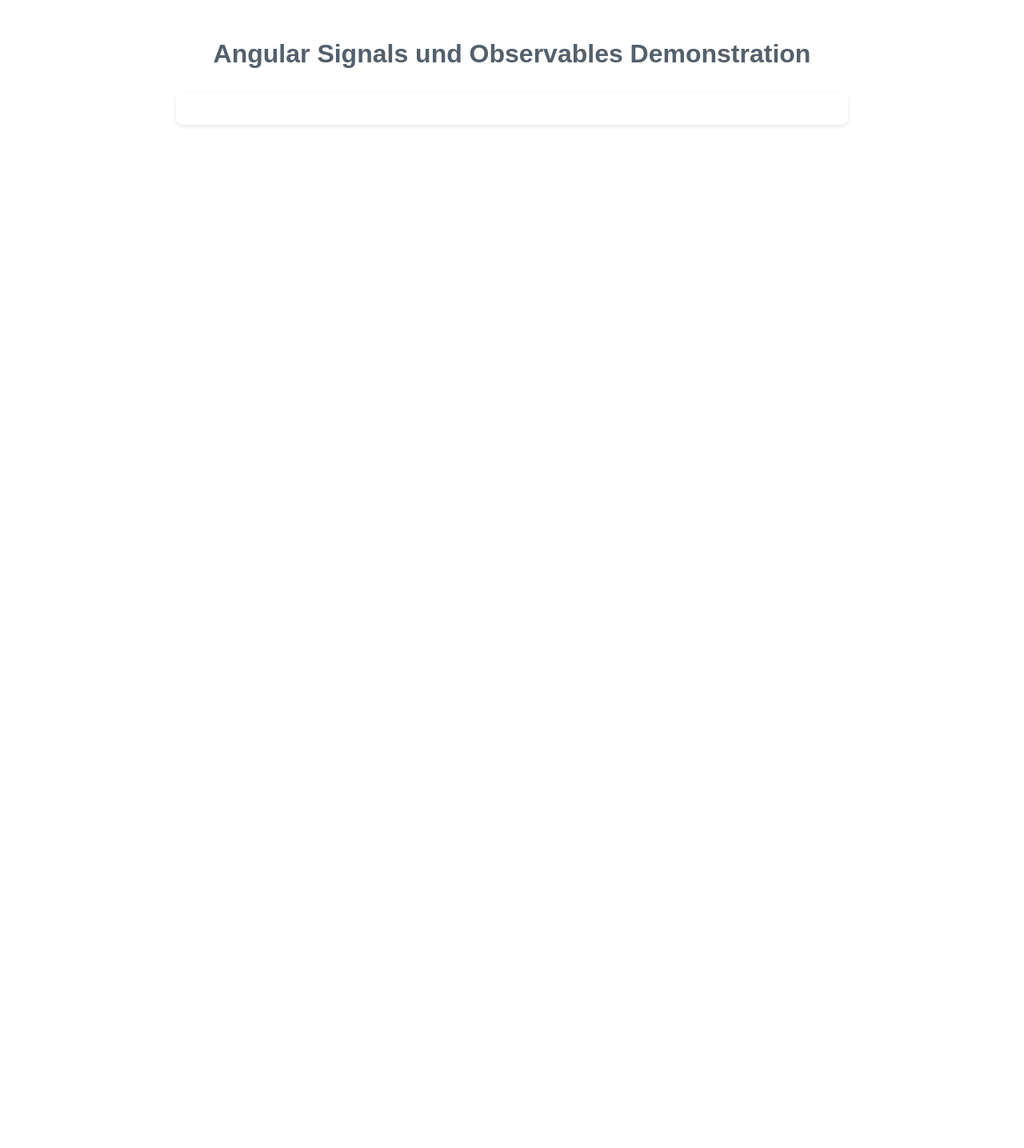
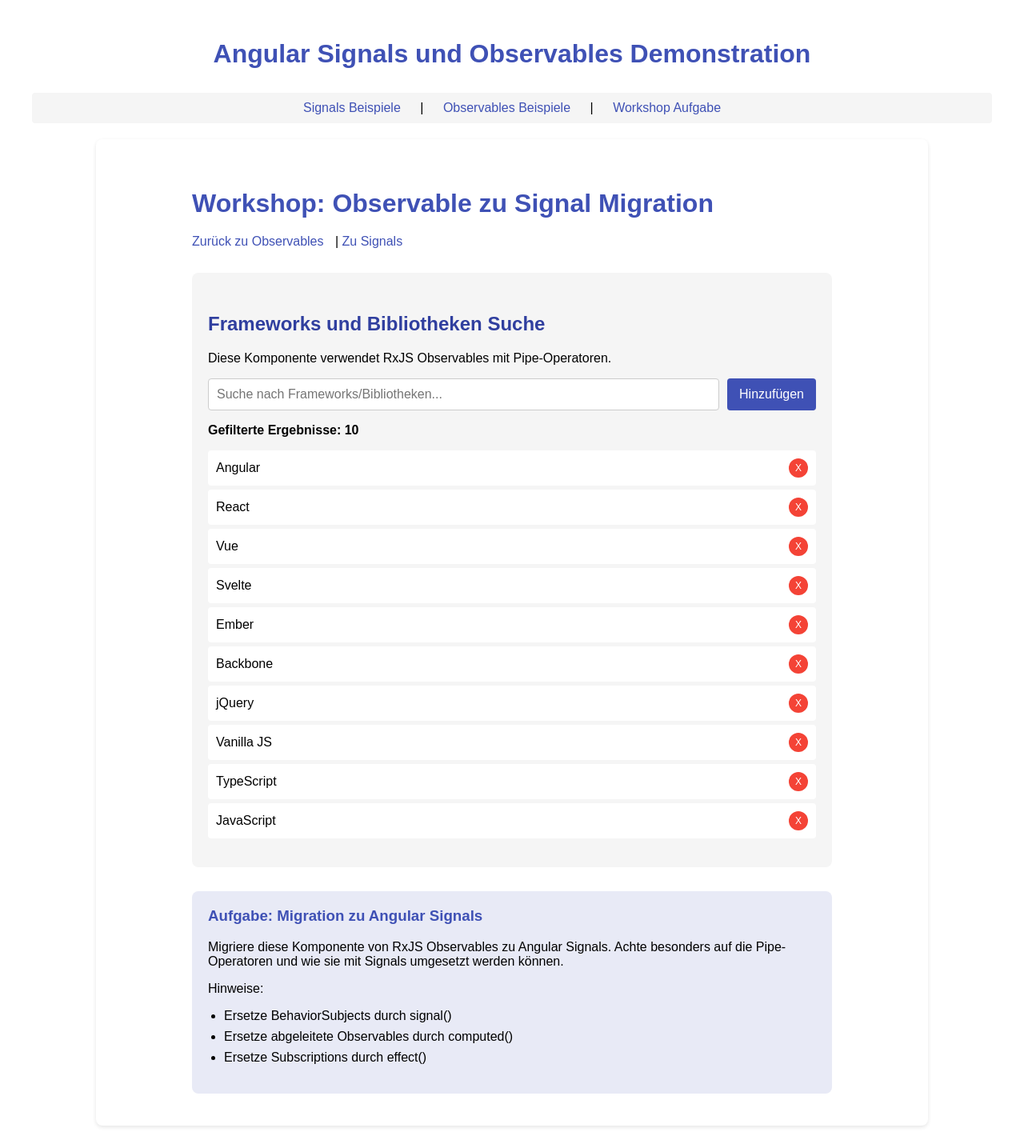
Before and after one commit to AlexanderGrigat/workshop_s-n-summit-0725, an Angular app in the folder signals-demonstration/: page /workshop in a window 1280 px wide. Before the commit this address led to /. Shown: the whole page at 80% size. Before the commit the page ends 800 px from the top, so only its background shows below. Built offline with nearby package versions, Linux system fonts and the light colour scheme.

Commit message:
Aufgabe 2

```diff
--- a/signals-demonstration/src/app/app.component.css
+++ b/signals-demonstration/src/app/app.component.css
@@ -7,16 +7,37 @@
 }
 
 h1 {
-  color: #54606c;
+  color: #3f51b5;
   text-align: center;
   margin-bottom: 30px;
 }
 
 .container {
-  max-width: 800px;
+  max-width: 1000px;
   margin: 0 auto;
   padding: 20px;
   border-radius: 8px;
   box-shadow: 0 2px 5px rgba(0, 0, 0, 0.1);
   background-color: #fff;
 }
+
+.main-nav {
+  margin: 20px 0;
+  padding: 10px;
+  background-color: #f5f5f5;
+  border-radius: 4px;
+  text-align: center;
+}
+
+.main-nav a {
+  color: #3f51b5;
+  text-decoration: none;
+  margin: 0 10px;
+  padding: 5px 10px;
+  border-radius: 4px;
+  transition: background-color 0.3s;
+}
+
+.main-nav a:hover {
+  background-color: #e8eaf6;
+}
--- a/signals-demonstration/src/app/app.component.html
+++ b/signals-demonstration/src/app/app.component.html
@@ -1,4 +1,10 @@
 <h1>{{title}}</h1>
+
+<nav class="main-nav">
+  <a [routerLink]="['/signals']">Signals Beispiele</a> |
+  <a [routerLink]="['/observables']">Observables Beispiele</a> |
+  <a [routerLink]="['/workshop']">Workshop Aufgabe</a>
+</nav>
 
 <div class="container">
   <router-outlet></router-outlet>
--- a/signals-demonstration/src/app/app.component.ts
+++ b/signals-demonstration/src/app/app.component.ts
@@ -1,10 +1,10 @@
 import { Component } from "@angular/core";
-import { RouterOutlet } from "@angular/router";
+import { RouterOutlet, RouterLink } from "@angular/router";
 
 @Component({
   selector: 'app-root',
   standalone: true,
-  imports: [RouterOutlet],
+  imports: [RouterOutlet, RouterLink],
   templateUrl: './app.component.html',
   styleUrl: './app.component.css'
 })
--- a/signals-demonstration/src/app/observable-examples/observable-examples.component.ts
+++ b/signals-demonstration/src/app/observable-examples/observable-examples.component.ts
@@ -55,8 +55,11 @@
   remainingCount$: Observable<number>;
 
   // SECTION 5: Observable Inputs
-  parentData$ = new BehaviorSubject<string>("Daten vom Elternteil (Observable)");
-  userName$ = new BehaviorSubject<string>("");
+  #parentData$ = new BehaviorSubject<string>("Daten vom Elternteil (Observable)");
+  parentData$ = this.#parentData$.asObservable();
+
+  #userName$ = new BehaviorSubject<string>("");
+  userName$ = this.#userName$.asObservable();
 
   constructor() {
     // Set up derived observables
@@ -97,12 +100,6 @@
     ).subscribe(([input1, input2]) => {
       console.log(`[Observable] Inputs changed - input1: ${input1}, input2: ${input2}`);
     });
-  }
-
-  ngOnDestroy(): void {
-    // Clean up subscriptions
-    this.destroy$.next();
-    this.destroy$.complete();
   }
 
   addInput1(): void {
@@ -163,11 +160,13 @@
   }
 
   updateUserName(newName: string): void {
-    this.userName$.next(newName);
+    this.#userName$.next(newName);
   }
 
-  setUserName(event: Event): void {
-    const target = event.target as HTMLInputElement;
-    this.userName$.next(target.value);
+
+  ngOnDestroy(): void {
+    // Clean up subscriptions
+    this.destroy$.next();
+    this.destroy$.complete();
   }
 }
--- /dev/null
+++ b/signals-demonstration/src/app/workshop-task/workshop-task.component.css
@@ -0,0 +1,123 @@
+.container {
+  max-width: 800px;
+  margin: 0 auto;
+  padding: 20px;
+  font-family: Arial, sans-serif;
+}
+
+h1 {
+  color: #3f51b5;
+  margin-bottom: 20px;
+}
+
+h2 {
+  color: #303f9f;
+  margin-top: 30px;
+}
+
+.navigation {
+  margin-bottom: 30px;
+}
+
+.navigation a {
+  color: #3f51b5;
+  text-decoration: none;
+  margin-right: 10px;
+}
+
+.navigation a:hover {
+  text-decoration: underline;
+}
+
+.search-section {
+  background-color: #f5f5f5;
+  padding: 20px;
+  border-radius: 8px;
+  margin-bottom: 30px;
+}
+
+.search-box {
+  display: flex;
+  margin-bottom: 15px;
+}
+
+.search-box input {
+  flex: 1;
+  padding: 10px;
+  border: 1px solid #ccc;
+  border-radius: 4px;
+  font-size: 16px;
+}
+
+.search-box button {
+  margin-left: 10px;
+  padding: 10px 15px;
+  background-color: #3f51b5;
+  color: white;
+  border: none;
+  border-radius: 4px;
+  cursor: pointer;
+  font-size: 16px;
+}
+
+.search-box button:hover {
+  background-color: #303f9f;
+}
+
+.stats {
+  margin-bottom: 15px;
+  font-weight: bold;
+}
+
+.items-list ul {
+  list-style-type: none;
+  padding: 0;
+}
+
+.items-list li {
+  padding: 10px;
+  background-color: white;
+  margin-bottom: 5px;
+  border-radius: 4px;
+  display: flex;
+  justify-content: space-between;
+  align-items: center;
+}
+
+.remove-btn {
+  background-color: #f44336;
+  color: white;
+  border: none;
+  border-radius: 50%;
+  width: 24px;
+  height: 24px;
+  cursor: pointer;
+  display: flex;
+  align-items: center;
+  justify-content: center;
+  font-size: 12px;
+}
+
+.remove-btn:hover {
+  background-color: #d32f2f;
+}
+
+.instructions {
+  background-color: #e8eaf6;
+  padding: 20px;
+  border-radius: 8px;
+  margin-top: 30px;
+}
+
+.instructions h3 {
+  color: #3f51b5;
+  margin-top: 0;
+}
+
+.instructions ul {
+  padding-left: 20px;
+}
+
+.instructions li {
+  margin-bottom: 8px;
+}
--- /dev/null
+++ b/signals-demonstration/src/app/workshop-task/workshop-task.component.html
@@ -0,0 +1,53 @@
+<div class="container">
+  <h1>Workshop: Observable zu Signal Migration</h1>
+
+  <div class="navigation">
+    <a [routerLink]="['/observables']">Zurück zu Observables</a> |
+    <a [routerLink]="['/signals']">Zu Signals</a>
+  </div>
+
+  <div class="search-section">
+    <h2>Frameworks und Bibliotheken Suche</h2>
+    <p>Diese Komponente verwendet RxJS Observables mit Pipe-Operatoren.</p>
+
+    <div class="search-box">
+      <input
+        type="text"
+        placeholder="Suche nach Frameworks/Bibliotheken..."
+        [value]="(searchTerm$ | async) || ''"
+        (input)="setSearchTerm($event)"
+      />
+      <button (click)="addItem()">Hinzufügen</button>
+    </div>
+
+    <div class="stats">
+      <p>Gefilterte Ergebnisse: {{ filteredCount$ | async }}</p>
+    </div>
+
+    <div class="items-list">
+      <ul>
+        <li *ngFor="let item of filteredItems$ | async">
+          {{ item }}
+          <button class="remove-btn" (click)="removeItem(item)">X</button>
+        </li>
+      </ul>
+      <p *ngIf="(filteredItems$ | async)?.length === 0">Keine Ergebnisse gefunden</p>
+    </div>
+  </div>
+
+  <div class="instructions">
+    <h3>Aufgabe: Migration zu Angular Signals</h3>
+    <p>
+      Migriere diese Komponente von RxJS Observables zu Angular Signals.
+      Achte besonders auf die Pipe-Operatoren und wie sie mit Signals umgesetzt werden können.
+    </p>
+    <p>
+      Hinweise:
+    </p>
+    <ul>
+      <li>Ersetze BehaviorSubjects durch signal()</li>
+      <li>Ersetze abgeleitete Observables durch computed()</li>
+      <li>Ersetze Subscriptions durch effect()</li>
+    </ul>
+  </div>
+</div>
--- /dev/null
+++ b/signals-demonstration/src/app/workshop-task/workshop-task.component.ts
@@ -0,0 +1,121 @@
+import { Component, OnDestroy, OnInit } from "@angular/core";
+import { CommonModule } from "@angular/common";
+import { FormsModule } from "@angular/forms";
+import { RouterLink } from "@angular/router";
+import {
+  BehaviorSubject,
+  combineLatest,
+  distinctUntilChanged,
+  map,
+  Observable,
+  Subject,
+  take
+} from "rxjs";
+import { takeUntil } from "rxjs/operators";
+
+@Component({
+  selector: "app-workshop-task",
+  standalone: true,
+  imports: [CommonModule, FormsModule, RouterLink],
+  templateUrl: "./workshop-task.component.html",
+  styleUrl: "./workshop-task.component.css"
+})
+export class WorkshopTaskComponent implements OnInit, OnDestroy {
+  // For cleanup when the component is destroyed
+  private destroy$ = new Subject<void>();
+
+  // Search functionality with Observables
+  #searchTerm$ = new BehaviorSubject<string>("");
+  searchTerm$ = this.#searchTerm$.asObservable();
+
+  // List of items
+  #items$ = new BehaviorSubject<string[]>([
+    "Angular",
+    "React",
+    "Vue",
+    "Svelte",
+    "Ember",
+    "Backbone",
+    "jQuery",
+    "Vanilla JS",
+    "TypeScript",
+    "JavaScript"
+  ]);
+  items$ = this.#items$.asObservable();
+
+  // Filtered items based on search term
+  filteredItems$: Observable<string[]>;
+
+  // Count of filtered items
+  filteredCount$: Observable<number>;
+
+  constructor() {
+    // Set up derived observables with pipe operators
+    this.filteredItems$ = combineLatest([
+      this.items$,
+      this.searchTerm$.pipe(
+        distinctUntilChanged() // Only emit when the value changes
+      )
+    ]).pipe(
+      map(([items, searchTerm]) => {
+        if (!searchTerm.trim()) {
+          return items;
+        }
+        const term = searchTerm.toLowerCase();
+        return items.filter(item => item.toLowerCase().includes(term));
+      })
+    );
+
+    // Count of filtered items
+    this.filteredCount$ = this.filteredItems$.pipe(
+      map(items => items.length)
+    );
+  }
+
+  ngOnInit(): void {
+    // Log when search term changes
+    this.searchTerm$.pipe(
+      takeUntil(this.destroy$)
+    ).subscribe(term => {
+      console.log(`[Workshop] Search term changed to: ${term}`);
+    });
+
+    // Log when filtered items change
+    this.filteredItems$.pipe(
+      takeUntil(this.destroy$)
+    ).subscribe(items => {
+      console.log(`[Workshop] Filtered items count: ${items.length}`);
+    });
+  }
+
+  setSearchTerm(event: Event): void {
+    const target = event.target as HTMLInputElement;
+    this.#searchTerm$.next(target.value);
+  }
+
+  addItem(): void {
+    this.searchTerm$.pipe(take(1)).subscribe(term => {
+      if (term.trim()) {
+        this.items$.pipe(take(1)).subscribe(currentItems => {
+          if (!currentItems.includes(term)) {
+            this.#items$.next([...currentItems, term]);
+            this.#searchTerm$.next("");
+          }
+        });
+      }
+    });
+  }
+
+  removeItem(item: string): void {
+    this.items$.pipe(take(1)).subscribe(currentItems => {
+      const updatedItems = currentItems.filter(i => i !== item);
+      this.#items$.next(updatedItems);
+    });
+  }
+
+  ngOnDestroy(): void {
+    // Clean up subscriptions
+    this.destroy$.next();
+    this.destroy$.complete();
+  }
+}
```
Also changed, not shown: signals-demonstration/src/app/app.routes.ts (+6 -4 lines), 1 other file (tests, documents, lock files or other folders).
